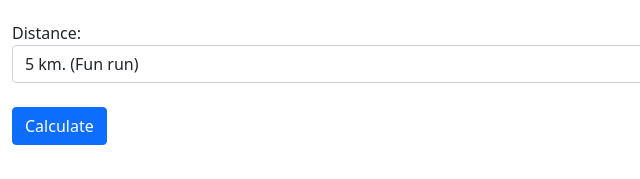
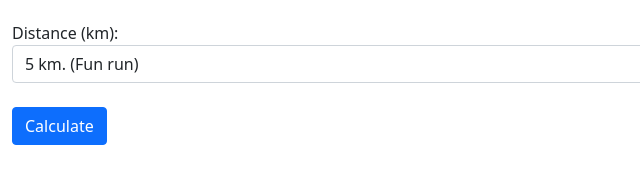
Before and after one commit to pornnipa052/ex5a, a plain HTML site: page index.html in a window 1280 px wide. Shown: the part 308-487 px from the top of the page, 0-640 px from the left. Drawn offline with nearby package versions, Linux system fonts and the light colour scheme.

Commit message:
Update index.html

```diff
--- a/index.html
+++ b/index.html
@@ -19,7 +19,7 @@
 			<input type="text" class="form-control" name="pace" id="pace" value="7">
 		  </div><br>
 		  <div class="form-group">
-			<label for="tem">Distance:</label>
+			<label for="tem">Distance (km):</label>
 			<select class="form-select" aria-label="Default select example" id="dist">
 			  <option value="5">5 km. (Fun run) </option>
 			  <option value="10">10 km. (Mini marathon) </option>
```
